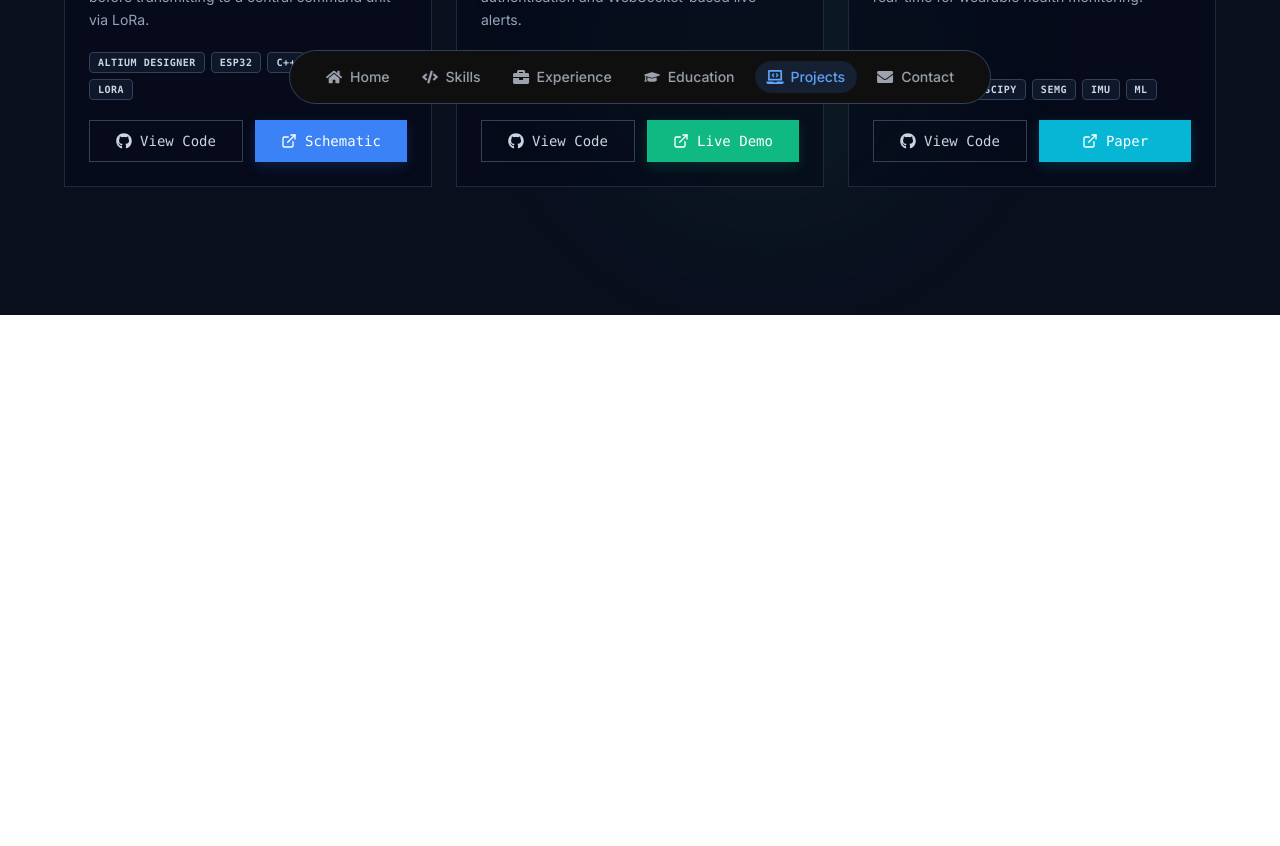
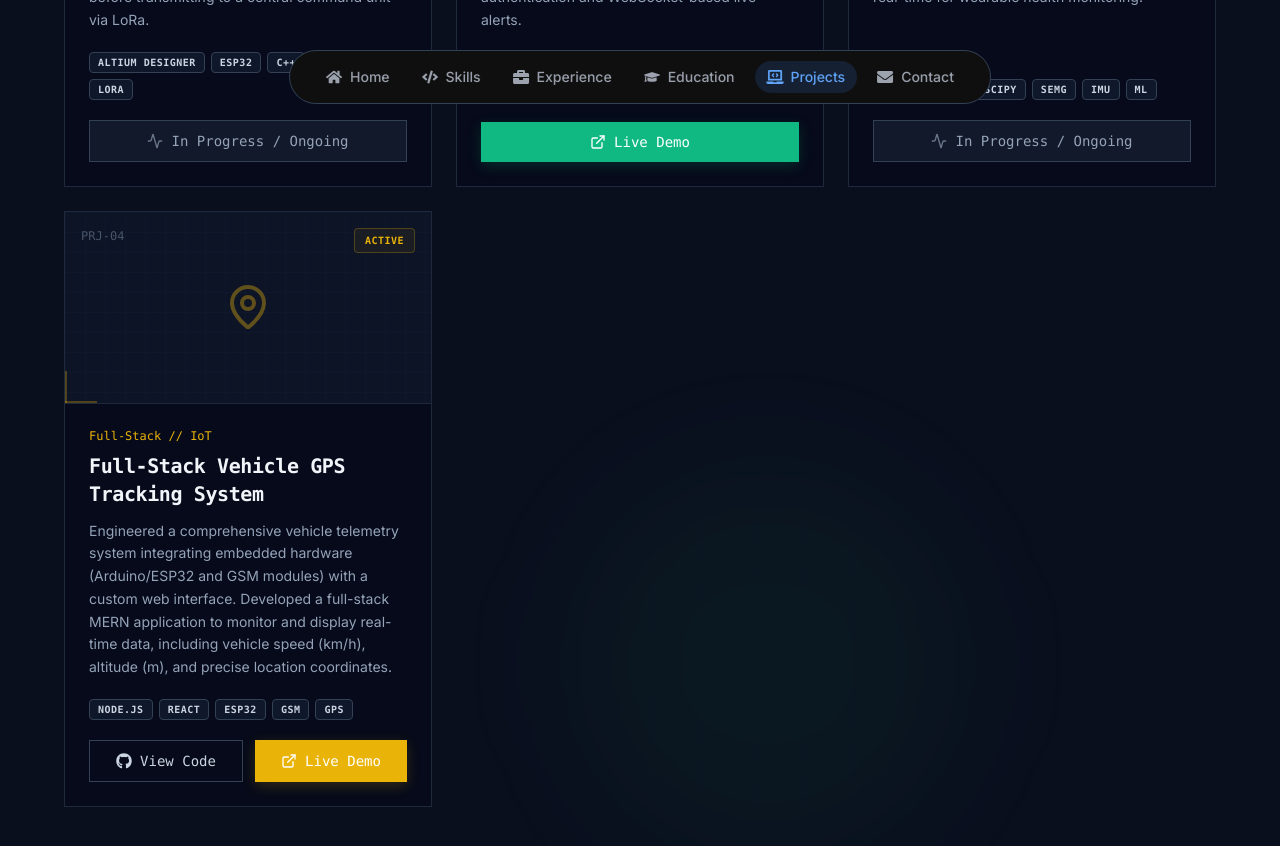
Before and after one commit to kbvideo6/portfolio, a React (Vite) app: page /projects in a window 1280 px wide. Shown: the part 680-1526 px from the top of the page. Before the commit the page ends 995 px from the top, so only its background shows below. Built offline with nearby package versions, Linux system fonts and the light colour scheme.

Commit message:
Refined persona, updated project links, added smooth scroll

```diff
--- a/src/assets/css/index.css
+++ b/src/assets/css/index.css
@@ -12,6 +12,10 @@
     /* Font Families */
     --font-mono: 'JetBrains Mono', 'Fira Code', monospace;
     --font-sans: 'Inter', system-ui, sans-serif;
+  }
+
+  html {
+    scroll-behavior: smooth;
   }
 
   body {
--- a/src/pages/About/About.jsx
+++ b/src/pages/About/About.jsx
@@ -7,7 +7,7 @@ export default function About() {
       <section id="about" className="pt-4 md:pt-6 pb-24 md:pb-20 text-white bg-[#04081A]">
         <div className="mx-auto max-w-5xl space-y-8 px-6 md:px-8 md:space-y-16">
           <h2 className="relative z-10 max-w-4xl text-4xl font-medium lg:text-5xl text-white font-mono">
-            Full-Stack Engineer: From <span className="text-blue-400">PCB Layout</span> to <span className="text-green-400">Cloud APIs</span>
+            Electronic <span className="text-blue-400">&</span> Embedded <span className="text-green-400">Systems Designer</span>
           </h2>
           <div className="grid gap-6 sm:grid-cols-2 md:gap-12 lg:gap-24">
             <div className="relative mb-6 sm:mb-0">
@@ -27,22 +27,22 @@ export default function About() {
                 I am an undergraduate at the <span className="text-blue-400 font-semibold">University of Sri Jayewardenepura</span>, specializing in <span className="text-green-400 font-semibold">Electronic and Embedded System Design</span>. Unlike traditional developers, I understand the full stack—from the PCB layout and voltage regulation to the backend API and frontend dashboard.
               </p>
               <p className="text-gray-300 leading-relaxed">
-                Currently, I am focused on solving real-world problems through IoT, such as designing rescue rovers (<span className="text-blue-400 font-semibold">LifeSeeker</span>) and wearable health monitors. My workflow combines precise hardware engineering with scalable software architecture.
+                I specialize in Electronic and Embedded System Design, focusing on custom hardware and firmware development. My recent work includes engineering an AIoT wearable sEMG/IMU device for biometric monitoring and developing integrated GPS tracking hardware.
               </p>
 
               <div className="pt-6">
                 <blockquote className="border-l-4 border-gray-300 pl-4">
                   <p className="text-gray-300 italic leading-relaxed">
-                    "The best engineers don't just write code or design circuits—they bridge both worlds to create intelligent, connected systems that solve real problems."
+                    "Design is not just what it looks like and feels like. Design is how it works."
                   </p>
 
                   <div className="mt-6 space-y-3">
                     <cite className="block font-medium text-white">
-                      Nisal Chathuranga
+                      Steve Jobs
                     </cite>
                     <div className="flex items-center gap-2 font-mono text-sm">
-                      <i className="fas fa-microchip text-blue-400"></i>
-                      <span className="text-gray-400">Embedded Systems & IoT Engineer</span>
+                      <i className="fas fa-lightbulb text-yellow-500"></i>
+                      <span className="text-gray-400">Co-founder, Apple Inc.</span>
                     </div>
                   </div>
                 </blockquote>
--- a/src/pages/Contact/Contact.jsx
+++ b/src/pages/Contact/Contact.jsx
@@ -117,8 +117,8 @@ export default function Contact() {
                 </h3>
                 <p className="text-slate-400 leading-relaxed">
                   I am currently available for freelance projects and full-time
-                  engineering roles. Whether you need a custom PCB design, an IoT
-                  backend, or a full-stack dashboard — let's discuss the technical
+                  engineering roles. Whether you need a custom PCB design,
+                  robust backend architecture, or an IoT system — let's discuss the technical
                   requirements.
                 </p>
               </div>
@@ -131,10 +131,10 @@ export default function Contact() {
                   <div>
                     <h4 className="text-xs font-mono text-slate-500 mb-0.5">EMAIL</h4>
                     <a
-                      href="mailto:nisal.chathu.eng@gmail.com"
+                      href="mailto:as20240419@sci.sjp.ac.lk"
                       className="hover:text-blue-400 transition-colors font-mono text-sm"
                     >
-                      nisal.chathu.eng@gmail.com
+                      as20240419@sci.sjp.ac.lk
                     </a>
                   </div>
                 </div>
@@ -157,7 +157,7 @@ export default function Contact() {
                 </h4>
                 <div className="flex gap-4">
                   <a
-                    href="https://github.com/"
+                    href="https://github.com/kbvideo6"
                     target="_blank"
                     rel="noopener noreferrer"
                     className="flex items-center gap-2 px-4 py-3 bg-slate-900/50 border border-slate-700 rounded-lg text-slate-400 hover:text-white hover:border-blue-500/50 transition-all group"
@@ -167,7 +167,7 @@ export default function Contact() {
                     <ExternalLink className="w-3 h-3 opacity-50" />
                   </a>
                   <a
-                    href="https://linkedin.com/"
+                    href="https://www.linkedin.com/in/nisal-chathuranga/"
                     target="_blank"
                     rel="noopener noreferrer"
                     className="flex items-center gap-2 px-4 py-3 bg-slate-900/50 border border-slate-700 rounded-lg text-slate-400 hover:text-white hover:border-blue-500/50 transition-all group"
@@ -242,8 +242,8 @@ export default function Contact() {
                     <option value="Embedded Systems / PCB Design">
                       Embedded Systems / PCB Design
                     </option>
-                    <option value="Full-Stack Development (MERN)">
-                      Full-Stack Development (MERN)
+                    <option value="Backend Development">
+                      Backend Development
                     </option>
                     <option value="IoT Architecture">IoT Architecture</option>
                     <option value="Other">Other</option>
@@ -298,7 +298,7 @@ export default function Contact() {
         {/* Footer */}
         <div className="mt-16 pt-8 border-t border-slate-800 text-center">
           <p className="text-xs text-slate-600 font-mono">
-            &copy; {new Date().getFullYear()} Nisal Chathu. Engineered with React & precision.
+            &copy; {new Date().getFullYear()} Nisal Chathu
           </p>
         </div>
       </section>
--- a/src/pages/Experience/Experience.jsx
+++ b/src/pages/Experience/Experience.jsx
@@ -22,13 +22,29 @@ const experience = [
     color: "#3b82f6" // Electric Blue
   },
   {
-    role: "Undergraduate Researcher & Team Lead",
+    role: "Backend Developer (JavaScript & Python)",
+    company: "Freelance",
+    location: "Remote / Freelance",
+    period: "2025 - PRESENT",
+    status: "active",
+    description:
+      "Developing robust backend architectures and data ingestion APIs. Utilizing Python and JavaScript to build scalable infrastructure that bridges embedded hardware solutions with the cloud.",
+    tech: [
+      { name: "Python", icon: SiPython },
+      { name: "Node.js", icon: SiNodedotjs },
+      { name: "JavaScript", icon: BiChip },
+      { name: "Architecture", icon: BiGitBranch }
+    ],
+    color: "#eab308" // Yellow (for Python/JS backend focus)
+  },
+  {
+    role: "Hardware System Design & IoT Project Team Lead",
     company: "University of Sri Jayewardenepura",
     location: "Physics Department - USJ",
-    period: "2023 - PRESENT",
+    period: "2025 - PRESENT",
     status: "active",
     description:
-      "Leading the engineering of 'LifeSeeker,' a disaster recovery rover utilizing mmWave radar and custom sensor arrays. Specializing in Electronic & Embedded System Design. Developing AIoT wearables for muscle stress analysis (sEMG/IMU sensors).",
+      "Directing a high-stakes, competitive SLIOT hardware project. Leading the end-to-end engineering of advanced IoT systems under rigorous constraints and strict deadlines, encompassing rapid prototyping, sensor integration, and system architecture.",
     tech: [
       { name: "Robotics", icon: BsCpu },
       { name: "Python", icon: SiPython },
@@ -38,16 +54,16 @@ const experience = [
     color: "#10b981" // Signal Green
   },
   {
-    role: "Digital Media Specialist",
+    role: "Freelance Video & Animation Specialist",
     company: "Fiverr",
     location: "Freelance Platform",
     period: "2019 - 2022",
     status: "completed",
     description:
-      "Managed complex client projects delivering high-fidelity 3D assets and video content. Developed strong workflow discipline and client communication skills before pivoting to engineering. Maintained a 98% client satisfaction rate across 50+ projects.",
+      "Launched freelance career delivering 200+ projects. Specialized in motion graphics and video editing utilizing Adobe After Effects and Premiere Pro.",
     tech: [
       { name: "Project Management", icon: BiGitBranch },
-      { name: "3D Design", icon: BiChip }
+      { name: "Video Edition", icon: BiChip }
     ],
     color: "#64748b" // Slate (de-emphasized)
   }
--- a/src/pages/Hero/Hero.jsx
+++ b/src/pages/Hero/Hero.jsx
@@ -16,10 +16,9 @@ const GridBackground = () => {
 
 export default function Hero() {
   const words = [
-    "Embedded Systems Engineer",
-    "PCB Designer & IoT Developer",
-    "Hardware meets Software",
-    "Building the Future of IoT",
+    "PCB Design",
+    "Software",
+    "Embedded Systems",
   ];
 
   const [code] = useState(`
@@ -132,13 +131,7 @@ const engineer = {
               <div className="absolute hidden lg:-top-20 lg:-left-20 lg:block w-48 h-48 lg:w-64 lg:h-64 bg-blue-500/10 rounded-full blur-3xl"></div>
               <div className="absolute hidden lg:block lg:top-40 lg:-right-20 w-48 h-48 lg:w-64 lg:h-64 bg-teal-500/10 rounded-full blur-3xl"></div>
 
-              {/* Welcome badge */}
-              <div className="inline-flex items-center gap-2 px-3 sm:px-4 py-2 rounded-ful">
-                <div className="w-2 h-2 rounded-full bg-green-500 animate-pulse status-online"></div>
-                <span className="text-gray-300 text-xs sm:text-sm font-medium">
-                  Available for Projects
-                </span>
-              </div>
+
 
               {/* Name section */}
               <div className="relative mb-6 sm:mb-8">
@@ -151,24 +144,23 @@ const engineer = {
                 </h1>
                 {/* Technical Headline */}
                 <h2 className="text-xl sm:text-2xl lg:text-3xl font-semibold text-gray-300 mt-3 leading-relaxed">
-                  Bridging the Gap Between <span className="text-blue-400">Hardware</span> and the <span className="text-green-400">Cloud</span>.
+                  Engineering <span className="text-blue-400">Electronic</span> and <span className="text-green-400">Embedded Systems</span>.
                 </h2>
                 {/* Subtitle */}
                 <p className="text-base sm:text-lg text-gray-400 mt-2 font-mono">
                   Electronic & Embedded Systems Undergraduate | PCB Designer | MERN Stack Developer
                 </p>
 
-                <div className="absolute -z-10 top-1/2 -translate-y-1/2 left-1/4 w-24 sm:w-32 h-24 sm:h-32 bg-blue-500/20 rounded-full blur-2xl animate-pulse"></div>
+                <div className="absolute -z-10 top-1/2 -translate-y-1/2 left-1/4 w-12 sm:w-16 h-12 sm:h-16 bg-blue-500/20 rounded-full blur-xl animate-pulse"></div>
               </div>
-              {/* Role badge */}
-              <div className="inline-flex items-center gap-2 sm:gap-3 px-4 sm:px-6 py-2 sm:py-3 rounded-xl sm:rounded-2xl bg-blue-500/10 border border-slate-700 mb-4 sm:mb-6 backdrop-blur-sm animate__animated animate__fadeInUp animate__delay-1s">
-                <i className="fas fa-microchip text-blue-400 animate-pulse text-sm sm:text-base"></i>
-                <span>
-                  <FlipWords
-                    className={"text-lg sm:text-xl text-blue-400 font-medium"}
-                    words={words}
-                  />
-                </span>
+              {/* Technical Domains */}
+              <div className="inline-flex items-center px-4 sm:px-6 py-2 sm:py-3 bg-[#0a0f18] border border-slate-800 mb-4 sm:mb-6 font-mono backdrop-blur-sm animate__animated animate__fadeInUp animate__delay-1s shadow-[0_0_10px_rgba(34,197,94,0.05)]">
+                <span className="text-gray-500 font-bold mr-3">{'>'}</span>
+                <FlipWords
+                  className={"text-green-400 font-medium text-sm sm:text-base p-0 m-0"}
+                  words={words}
+                />
+                <span className="w-2 h-4 sm:h-5 bg-green-500 animate-pulse ml-2 opacity-80"></span>
               </div>
               {/* CTA Buttons */}
               <div className="flex flex-col sm:flex-row gap-4 sm:gap-6 animate__animated animate__fadeInUp animate__delay-2s">
--- a/src/pages/Projects/Projects.jsx
+++ b/src/pages/Projects/Projects.jsx
@@ -1,6 +1,6 @@
 import React from "react";
 import { FaGithub } from "react-icons/fa";
-import { ExternalLink, Cpu, Server, Activity } from "lucide-react";
+import { ExternalLink, Cpu, Server, Activity, MapPin } from "lucide-react";
 
 const projects = [
   {
@@ -11,7 +11,7 @@ const projects = [
       "Designed a custom multi-layer PCB for a disaster recovery rover. Integrated mmWave radar sensors to detect human vitals under debris, processing signals locally on an ESP32 before transmitting to a central command unit via LoRa.",
     stack: ["Altium Designer", "ESP32", "C++", "mmWave", "LoRa"],
     icon: Cpu,
-    links: { code: "#", schematic: "#" },
+    links: { ongoing: true },
     status: "Prototype",
     statusColor: "#3b82f6",
     color: "#3b82f6",
@@ -24,7 +24,7 @@ const projects = [
       "Architected the backend for a commercial IoT vape detector. Built a high-throughput data ingestion API to handle real-time events from hundreds of devices, implementing JWT authentication and WebSocket-based live alerts.",
     stack: ["Node.js", "MongoDB", "React", "MQTT", "JWT"],
     icon: Server,
-    links: { code: "#", demo: "#" },
+    links: { demo: "https://farda-api.onrender.com" },
     status: "Production",
     statusColor: "#10b981",
     color: "#10b981",
@@ -37,10 +37,23 @@ const projects = [
       "Developed a sensor fusion algorithm to correlate muscle activity (sEMG) with motion data (IMU). Created a Python-based processing pipeline to identify muscle fatigue thresholds in real-time for wearable health monitoring.",
     stack: ["Python", "NumPy/SciPy", "sEMG", "IMU", "ML"],
     icon: Activity,
-    links: { code: "#", paper: "#" },
+    links: { ongoing: true },
     status: "Research",
     statusColor: "#06b6d4",
     color: "#06b6d4",
+  },
+  {
+    id: "04",
+    title: "Full-Stack Vehicle GPS Tracking System",
+    category: "Full-Stack // IoT",
+    description:
+      "Engineered a comprehensive vehicle telemetry system integrating embedded hardware (Arduino/ESP32 and GSM modules) with a custom web interface. Developed a full-stack MERN application to monitor and display real-time data, including vehicle speed (km/h), altitude (m), and precise location coordinates.",
+    stack: ["Node.js", "React", "ESP32", "GSM", "GPS"],
+    icon: MapPin,
+    links: { code: "https://github.com/kbvideo6/arduino-mern-gps-tracker.git", demo: "https://arduinotracker.netlify.app/" },
+    status: "Active",
+    statusColor: "#eab308",
+    color: "#eab308",
   },
 ];
 
@@ -163,6 +176,16 @@ export default function Projects() {
 
                     {/* Action Buttons */}
                     <div className="flex gap-3 mt-auto">
+                      {project.links.ongoing ? (
+                        <div
+                          className="flex-1 flex items-center justify-center gap-2 py-2.5 text-sm font-mono border border-slate-700 text-slate-400 rounded-md bg-slate-800/50 cursor-not-allowed"
+                        >
+                          <Activity className="w-4 h-4 animate-pulse opacity-70" />
+                          In Progress / Ongoing
+                        </div>
+                      ) : (
+                        <>
+                          {project.links.code && (
                             <a
                               href={project.links.code}
                               target="_blank"
@@ -172,23 +195,28 @@ export default function Projects() {
                               <FaGithub className="w-4 h-4" />
                               View Code
                             </a>
+                          )}
+                          {(project.links.demo || project.links.schematic || project.links.paper) && (
                             <a
-                        href={Object.values(project.links)[1] || "#"}
+                              href={project.links.demo || project.links.schematic || project.links.paper}
                               target="_blank"
                               rel="noopener noreferrer"
-                        className="flex-1 flex items-center justify-center gap-2 py-2.5 text-sm font-mono text-white rounded-md transition-colors shadow-lg"
+                              className="flex-1 flex items-center justify-center gap-2 py-2.5 text-sm font-mono text-white rounded-md transition-colors shadow-lg hover:opacity-90"
                               style={{
                                 backgroundColor: project.color,
                                 boxShadow: `0 4px 14px ${project.color}30`,
                               }}
                             >
                               <ExternalLink className="w-4 h-4" />
-                        {project.links.schematic
+                              {project.links.demo
+                                ? "Live Demo"
+                                : project.links.schematic
                                   ? "Schematic"
-                          : project.links.demo
-                            ? "Live Demo"
                                   : "Paper"}
                             </a>
+                          )}
+                        </>
+                      )}
                     </div>
                   </div>
                 </div>
--- a/src/pages/Skills/Skills.jsx
+++ b/src/pages/Skills/Skills.jsx
@@ -166,7 +166,7 @@ const SkillsSection = () => {
         {/* Footer Note */}
         <div className="text-center mt-12 pt-8 border-t border-slate-800">
           <p className="text-xs text-slate-500 font-mono">
-            <span className="text-slate-600">//</span> Continuously expanding — currently exploring RTOS and edge computing
+            <span className="text-slate-600">//</span> Continuously expanding Altium PCB design, advanced Python, and electronics.
           </p>
         </div>
       </section>
```
Lines whose indentation alone changed are shown as unchanged.
